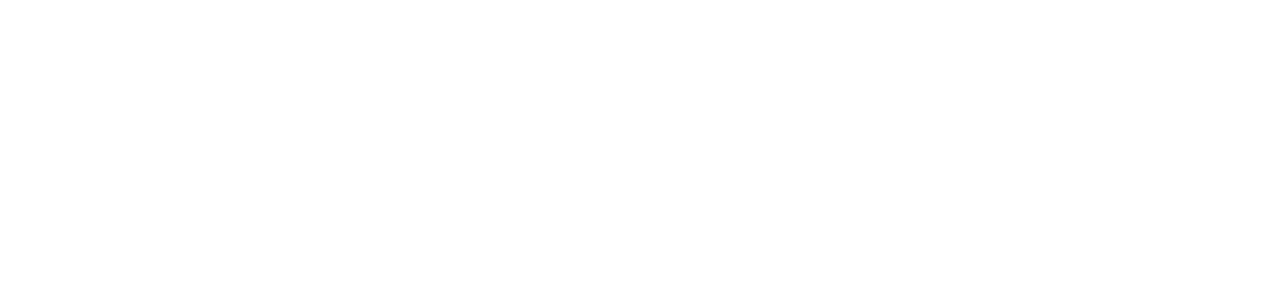
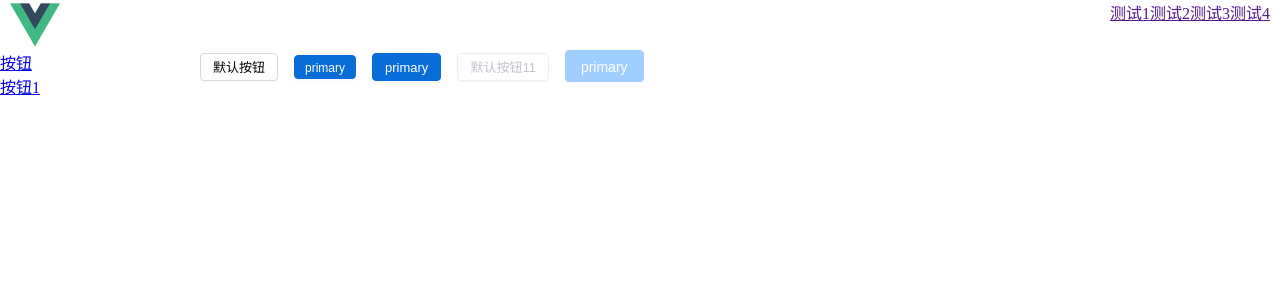
Before and after one commit to luguofei123/lfui, a Vue app: page /document/buttonExp1 in a window 1280 px wide. Shown: the top 300 px of the page. Built offline with nearby package versions, Linux system fonts and the light colour scheme.

Commit message:
'button组件'

```diff
--- a/src/router/document.js
+++ b/src/router/document.js
@@ -11,6 +11,13 @@
         name: 'buttonExp',
         meta: { moduleName: '公共组件', subModuleName: '公共组件', menuName: '按钮例子' },
         component: () => import('@/views/document/manual/buttonExp.vue')
+      },
+      {
+        path: 'buttonExp1',
+        moduleCode: 'pub',
+        name: 'buttonExp1',
+        meta: { moduleName: '公共组件', subModuleName: '公共组件', menuName: '按钮例子' },
+        component: () => import('@/views/document/manual/buttonExp1.vue')
       }
     ]
   }
--- a/src/views/document/index.vue
+++ b/src/views/document/index.vue
@@ -19,6 +19,7 @@
       <div class="leftMenu">
         <ul>
           <li><router-link to="/document/buttonExp">按钮</router-link></li>
+          <li><router-link to="/document/buttonExp1">按钮1</router-link></li>
         </ul>
       </div>
       <div class="rightContent">
--- /dev/null
+++ b/src/views/document/manual/buttonExp1.vue
@@ -0,0 +1,31 @@
+<template>
+<div>
+    <lf-button>默认按钮</lf-button>
+    &nbsp;&nbsp;
+    <lf-button type="primary" size="small">primary</lf-button>
+    &nbsp;&nbsp;
+    <lf-button type="primary" >primary</lf-button>
+    &nbsp;&nbsp;
+    <lf-button @click="test1" disabled>默认按钮11</lf-button>
+    &nbsp;&nbsp;
+    <lf-button type="primary" size="large" @click="test" disabled>primary</lf-button>
+</div>
+</template>
+<script>
+export default {
+  data () {
+    return {
+    }
+  },
+  methods: {
+    test (e) {
+      console.log('test')
+      console.log(e)
+    },
+    test1 (e) {
+      console.log('test1')
+      console.log(e)
+    }
+  }
+}
+</script>
```
